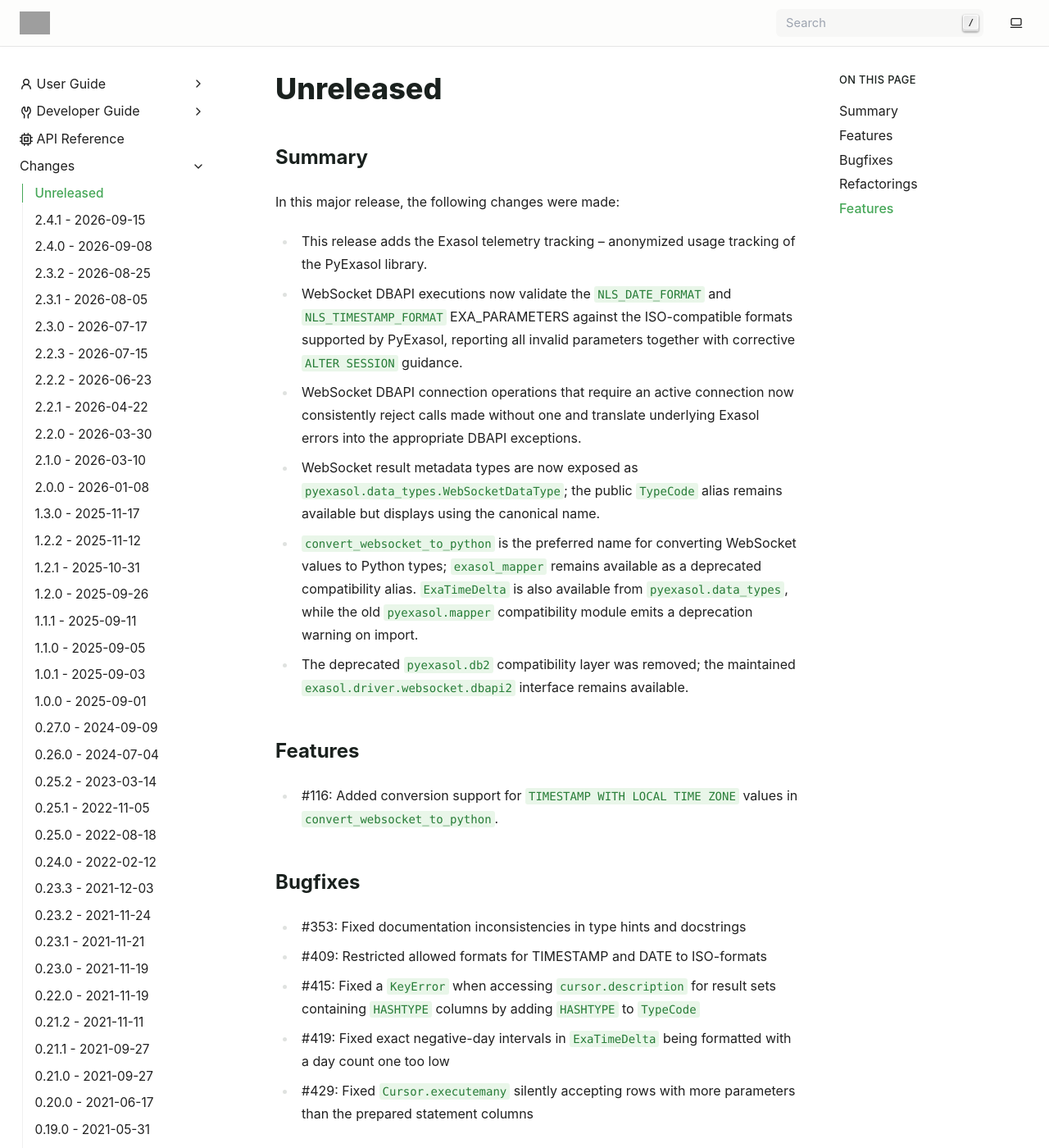
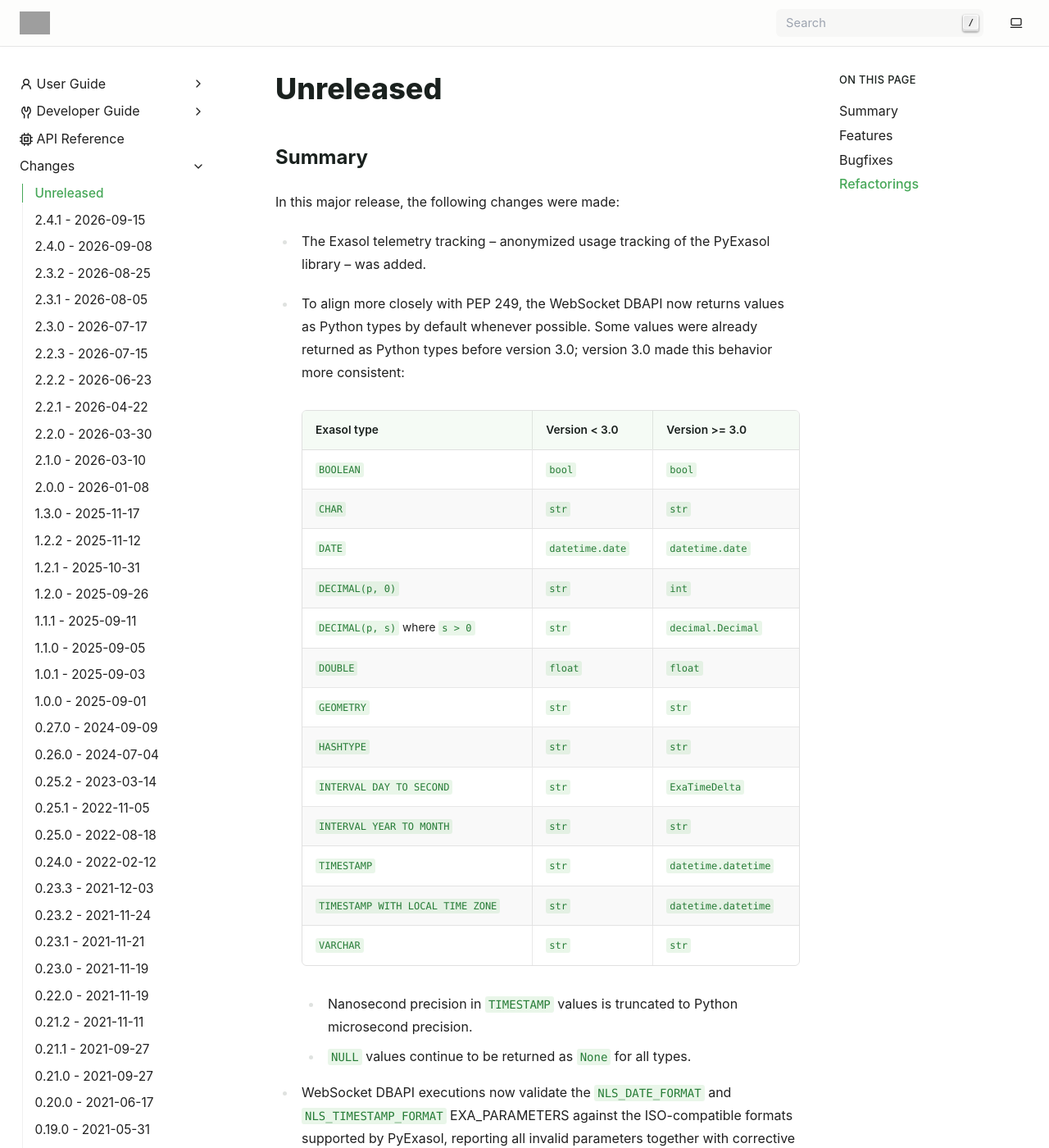
Before and after one commit to exasol/pyexasol, a Sphinx documentation site: the page built from doc/changes/unreleased.md, in a window 1280 px wide and 1400 px high. Shown: the whole window at 82% size. Built offline with Sphinx 7.4.7, drawn with Linux system fonts in a browser that asks for light colours; some of the changed text lies outside the part shown; grey boxes are pictures that could not be loaded.

Commit message:
Add to and clean up changelog

```diff
--- a/doc/changes/unreleased.md
+++ b/doc/changes/unreleased.md
@@ -4,7 +4,32 @@
 
 In this major release, the following changes were made:
 
-* This release adds the Exasol telemetry tracking -- anonymized usage tracking of the PyExasol library.
+* The Exasol telemetry tracking -- anonymized usage tracking of the PyExasol library --
+  was added.
+* To align more closely with PEP 249, the WebSocket DBAPI now returns values as
+  Python types by default whenever possible. Some values were already returned
+  as Python types before version 3.0; version 3.0 made this behavior more
+  consistent:
+
+  | Exasol type                        | Version < 3.0     | Version >= 3.0        |
+  |------------------------------------|-------------------|-----------------------|
+  | ``BOOLEAN``                        | ``bool``          | ``bool``              |
+  | ``CHAR``                           | ``str``           | ``str``               |
+  | ``DATE``                           | ``datetime.date`` | ``datetime.date``     |
+  | ``DECIMAL(p, 0)``                  | ``str``           | ``int``               |
+  | ``DECIMAL(p, s)`` where ``s > 0``  | ``str``           | ``decimal.Decimal``   |
+  | ``DOUBLE``                         | ``float``         | ``float``             |
+  | ``GEOMETRY``                       | ``str``           | ``str``               |
+  | ``HASHTYPE``                       | ``str``           | ``str``               |
+  | ``INTERVAL DAY TO SECOND``         | ``str``           | ``ExaTimeDelta``      |
+  | ``INTERVAL YEAR TO MONTH``         | ``str``           | ``str``               |
+  | ``TIMESTAMP``                      | ``str``           | ``datetime.datetime`` |
+  | ``TIMESTAMP WITH LOCAL TIME ZONE`` | ``str``           | ``datetime.datetime`` |
+  | ``VARCHAR``                        | ``str``           | ``str``               |
+
+    * Nanosecond precision in ``TIMESTAMP`` values is truncated to Python
+      microsecond precision.
+    * ``NULL`` values continue to be returned as ``None`` for all types.
 * WebSocket DBAPI executions now validate the ``NLS_DATE_FORMAT`` and
   ``NLS_TIMESTAMP_FORMAT`` EXA_PARAMETERS against the ISO-compatible formats
   supported by PyExasol, reporting all invalid parameters together with
@@ -34,9 +60,12 @@
 * #409: Restricted allowed formats for TIMESTAMP and DATE to ISO-formats
 * #415: Fixed a ``KeyError`` when accessing ``cursor.description`` for result
   sets containing ``HASHTYPE`` columns by adding ``HASHTYPE`` to ``TypeCode``
-* #419: Fixed exact negative-day intervals in ``ExaTimeDelta`` being formatted with a day count one too low
+* #419: Fixed exact negative-day intervals in ``ExaTimeDelta`` being formatted with a
+  day count one too low
 * #429: Fixed ``Cursor.executemany`` silently accepting rows with more parameters
   than the prepared statement columns
+* #436: Fixed WebSocket DBAPI result conversion by setting the default
+  ``fetch_mapper`` to ``convert_websocket_to_python``
 
 ## Refactorings
 
@@ -47,14 +76,11 @@
   [deprecated in July 2024](https://github.com/exasol/pyexasol/commit/8e3b361)
 * #417: Moved DECIMAL, DATE, and TIMESTAMP conversion helpers into
   ``pyexasol.data_types.to_python`` and improved unit test coverage
-* #238: Moved DSN parsing and connection tests from integration tests to unit tests, so they no longer require a running Docker database
+* #238: Moved DSN parsing and connection tests from integration tests to unit tests, so
+  they no longer require a running Docker database
 * #419: Centralized WebSocket metadata types and moved mapper implementations
   into ``pyexasol.data_types``.
 * #429: Centralized data-type test cases across unit and integration tests and
   renamed ``exasol_mapper`` to ``convert_websocket_to_python``
 * #434: Refactored data-type test cases to share SQL templates and expected
   values across fetch-mapper and cursor integration tests
-
-## Features
-
-* #375: Integrate telemetry
```
Also changed, not shown: other parts of doc/changes/unreleased.md (+1 -0 lines).
